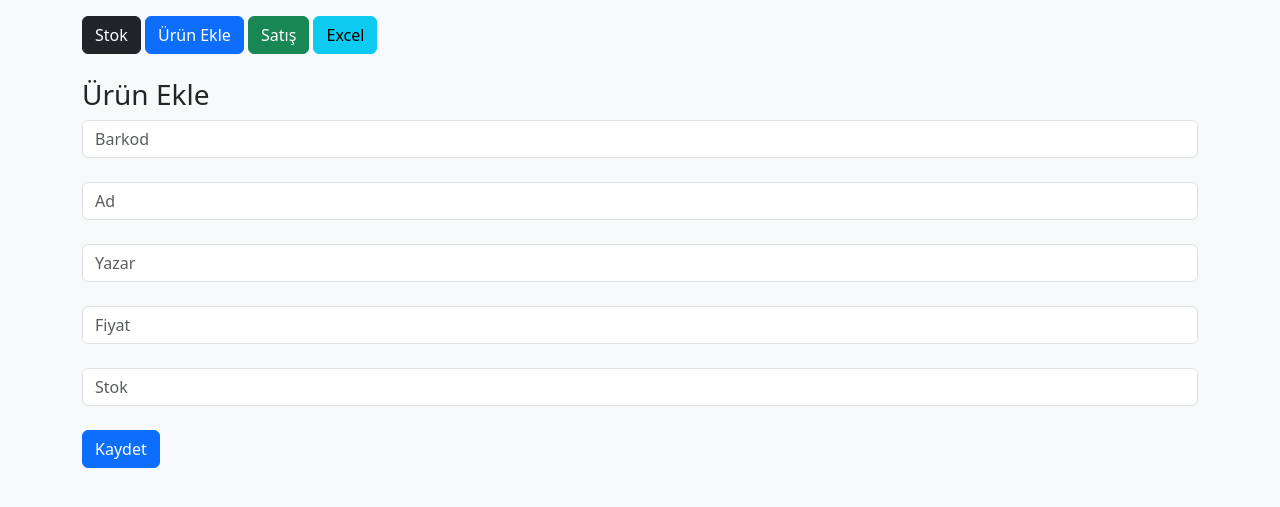
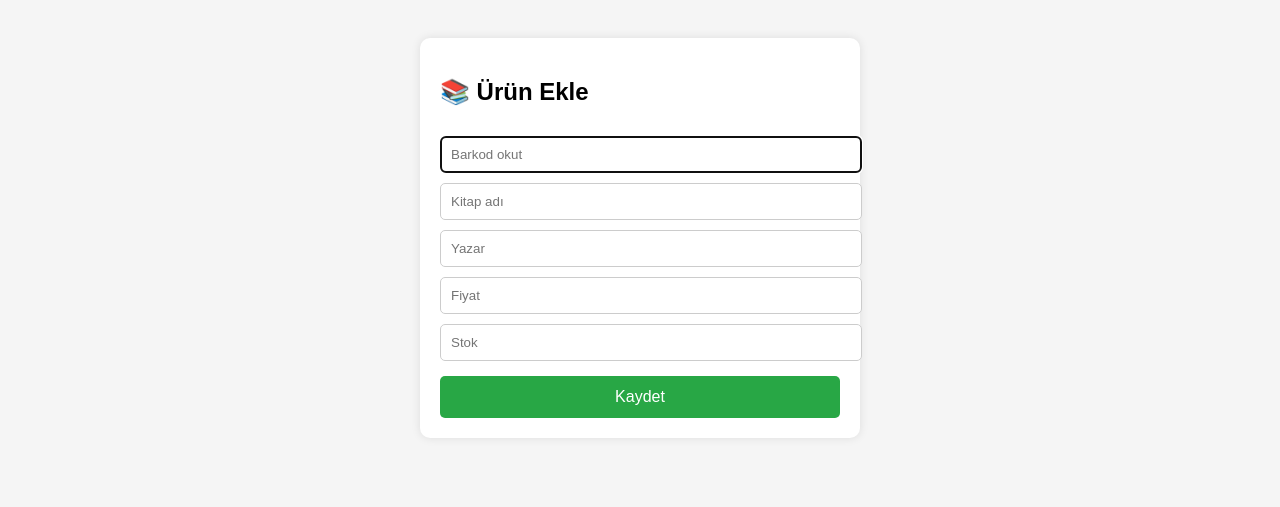
Before and after one commit to hasankucukali/kitap_sistem, a Flask app: page /ekle in a window 1280 px wide. Shown: the top 507 px of the page. Run offline with Flask 3, Linux system fonts and the light colour scheme; some libraries are stand-ins or nearby versions.

Commit message:
ekle.html

```diff
--- a/templates/ekle.html
+++ b/templates/ekle.html
@@ -1,18 +1,73 @@
-{% extends "base.html" %}
-{% block content %}
+<!DOCTYPE html>
+<html lang="tr">
+<head>
+    <meta charset="UTF-8">
+    <title>Ürün Ekle</title>
+    <style>
+        body {
+            font-family: Arial;
+            background: #f5f5f5;
+            padding: 30px;
+        }
+        .box {
+            background: white;
+            padding: 20px;
+            border-radius: 10px;
+            width: 400px;
+            margin: auto;
+            box-shadow: 0 0 10px rgba(0,0,0,0.1);
+        }
+        input {
+            width: 100%;
+            padding: 10px;
+            margin-top: 10px;
+            border-radius: 5px;
+            border: 1px solid #ccc;
+        }
+        button {
+            margin-top: 15px;
+            width: 100%;
+            padding: 12px;
+            background: #28a745;
+            color: white;
+            border: none;
+            border-radius: 5px;
+            font-size: 16px;
+        }
+        .msg {
+            margin-top: 10px;
+            color: green;
+        }
+    </style>
+</head>
+<body>
 
-<h3>Ürün Ekle</h3>
+<div class="box">
+    <h2>📚 Ürün Ekle</h2>
 
-<form method="post">
-<input name="barkod" class="form-control" placeholder="Barkod"><br>
-<input name="ad" class="form-control" placeholder="Ad"><br>
-<input name="yazar" class="form-control" placeholder="Yazar"><br>
-<input name="fiyat" class="form-control" placeholder="Fiyat"><br>
-<input name="stok" class="form-control" placeholder="Stok"><br>
+    <form method="POST" id="form">
+        <input type="text" name="barkod" id="barkod" placeholder="Barkod okut" autofocus>
+        <input type="text" name="ad" placeholder="Kitap adı">
+        <input type="text" name="yazar" placeholder="Yazar">
+        <input type="number" step="0.01" name="fiyat" placeholder="Fiyat">
+        <input type="number" name="stok" placeholder="Stok">
 
-<button class="btn btn-primary">Kaydet</button>
-</form>
+        <button type="submit">Kaydet</button>
+    </form>
 
-<p>{{mesaj}}</p>
+    {% if mesaj %}
+        <div class="msg">{{ mesaj }}</div>
+    {% endif %}
+</div>
 
-{% endblock %}
+<script>
+// 🔥 ENTER TUŞUNU ENGELLE (BARKOD OKUTUNCA FORM GİTMESİN)
+document.getElementById("barkod").addEventListener("keydown", function(e) {
+    if (e.key === "Enter") {
+        e.preventDefault();
+    }
+});
+</script>
+
+</body>
+</html>
```
